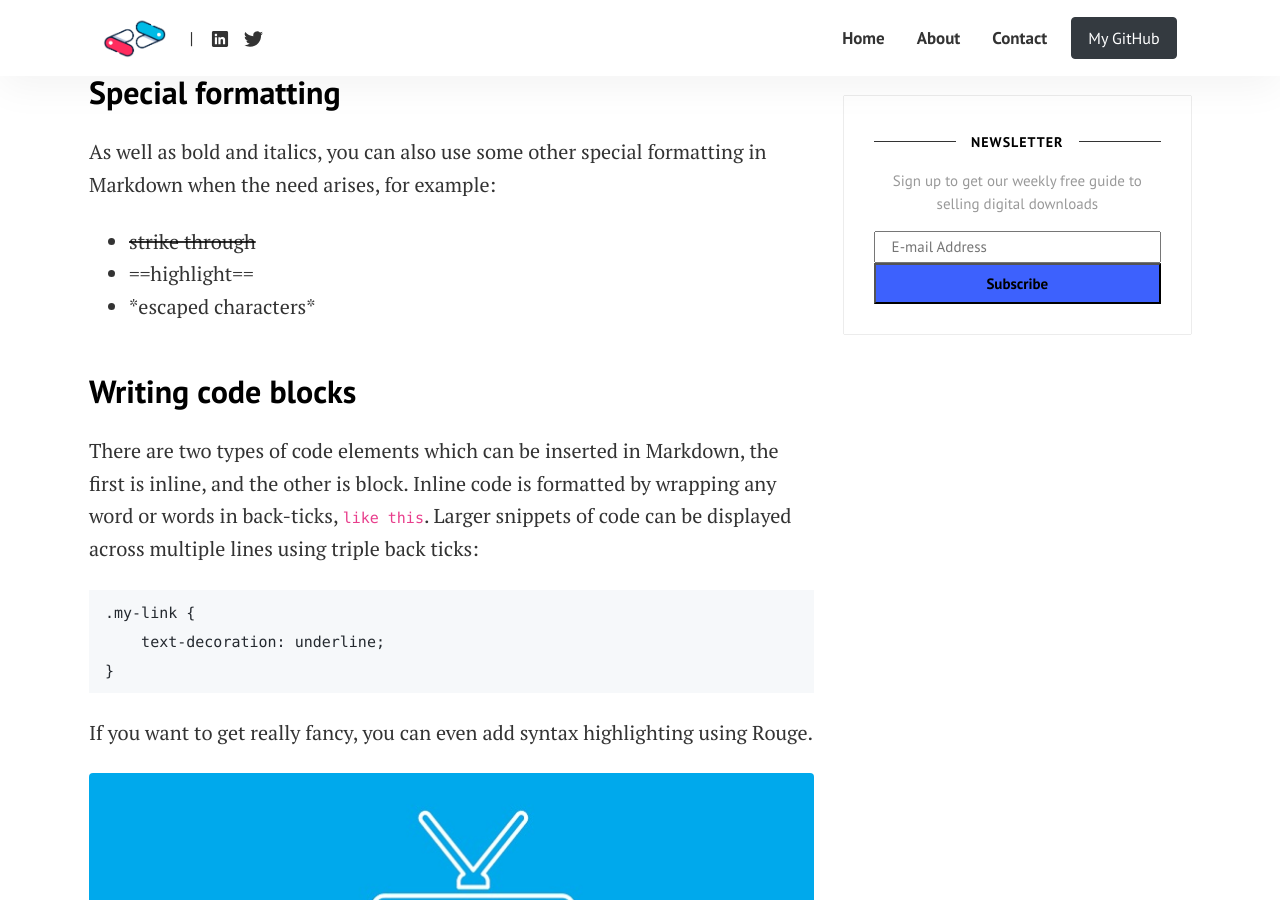
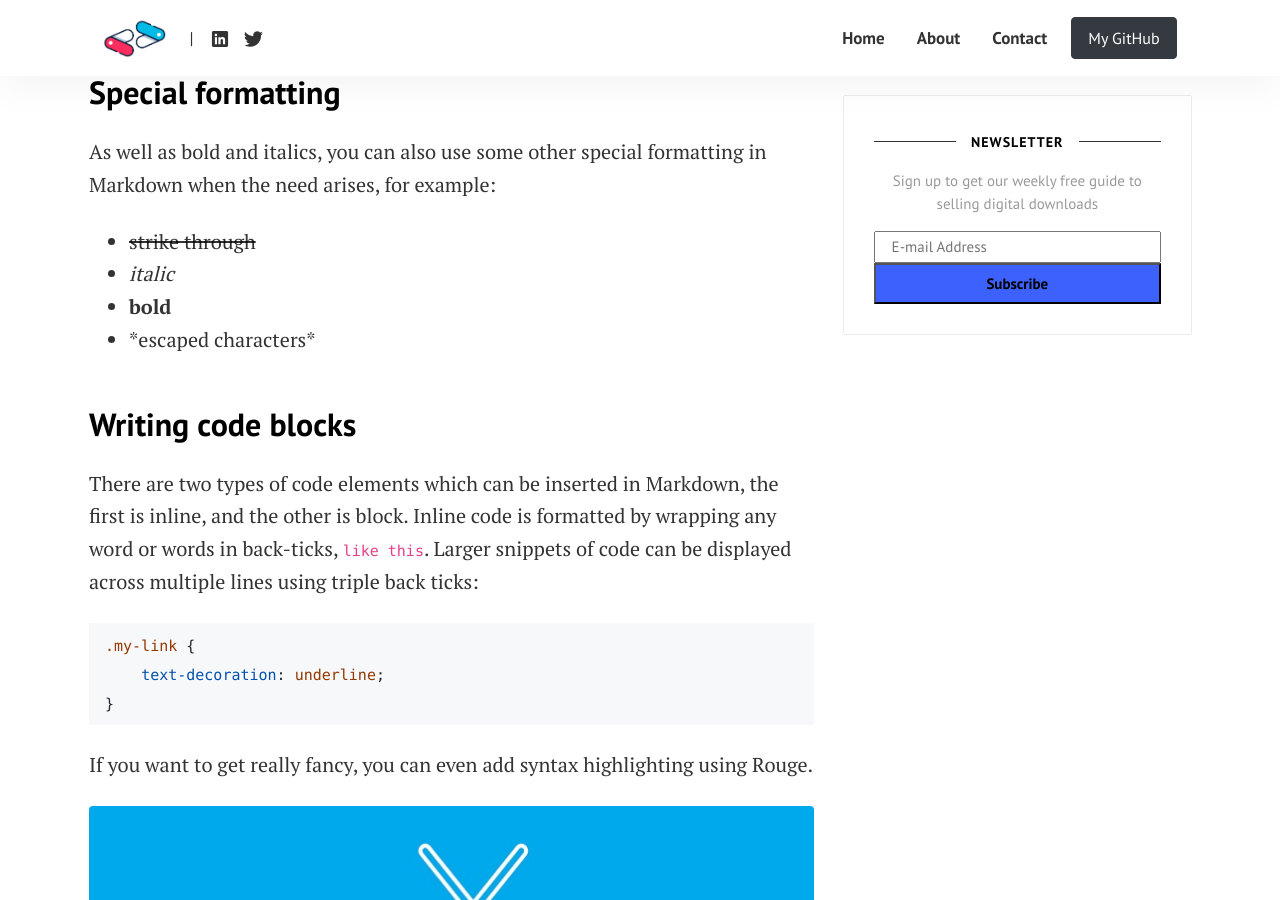
Before and after one commit to AlessioCoser/alessiocoser.github.io, a Jekyll site: the page built from _posts/2020-01-12-powerful-things-markdown-editor.md, in a window 1280 px wide and 900 px high, scrolled down 929 px. Built offline with Jekyll 4.4.1, drawn with Linux system fonts in a browser that asks for light colours; comment, search, counter and statistics services are not loaded.

Commit message:
update article

````diff
--- a/_posts/2020-01-12-powerful-things-markdown-editor.md
+++ b/_posts/2020-01-12-powerful-things-markdown-editor.md
@@ -17,15 +17,15 @@ As with the last post about the editor, you'll want to be actually editing this
 As well as bold and italics, you can also use some other special formatting in Markdown when the need arises, for example:
 
 + ~~strike through~~
-+ ==highlight==
++ _italic_
++ **bold**
 + \*escaped characters\*
-
 
 ## Writing code blocks
 
 There are two types of code elements which can be inserted in Markdown, the first is inline, and the other is block. Inline code is formatted by wrapping any word or words in back-ticks, `like this`. Larger snippets of code can be displayed across multiple lines using triple back ticks:
 
-```
+```css
 .my-link {
     text-decoration: underline;
 }
@@ -34,7 +34,7 @@ There are two types of code elements which can be inserted in Markdown, the firs
 If you want to get really fancy, you can even add syntax highlighting using Rouge.
 
 
-![walking]({{ site.baseurl }}/assets/images/3.jpg)
+![walking](/assets/images/3.jpg)
 
 ## Reference lists
 
````
